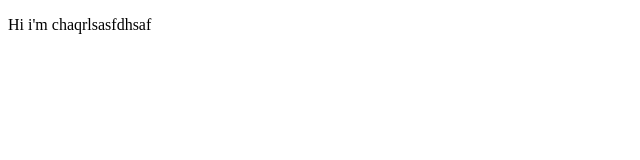
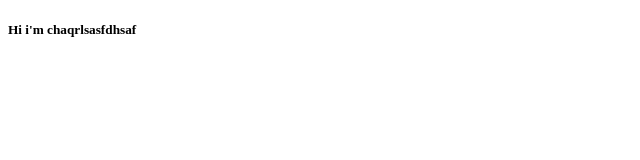
Before and after one commit to cfisher9/cfisher9.github.io, a plain HTML site: page index.html in a window 1280 px wide. Shown: the whole page, without its empty margins (0-640 px from the left). Drawn offline with Linux system fonts and the light colour scheme.

Commit message:
Update index.html

```diff
--- a/index.html
+++ b/index.html
@@ -1,6 +1,6 @@
 <!DOCTYPE html>
 <html>
   <body>
-    <p>Hi i'm chaqrlsasfdhsaf<p>
+    <h5>Hi i'm chaqrlsasfdhsaf</h5>
   </body>
 </html>
```
